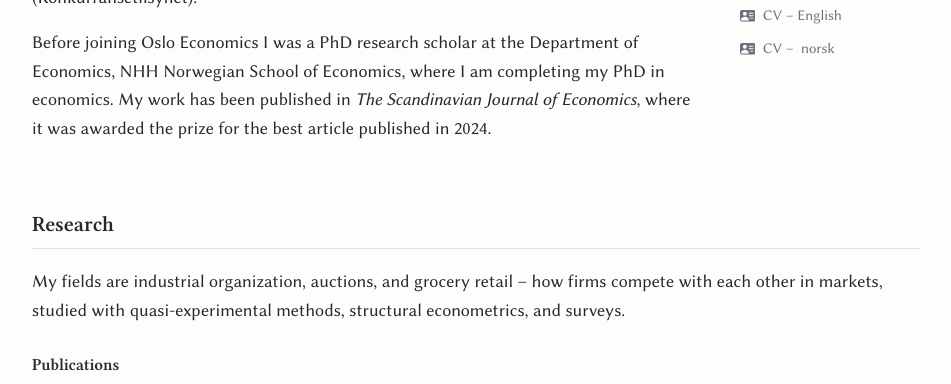
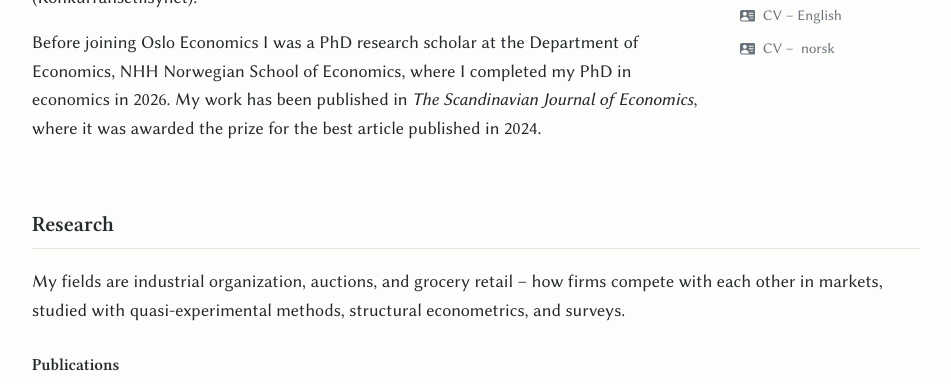
Before and after one commit to emilmsh/emilmsh.github.io, a plain HTML site: page index.html in a window 1280 px wide. Shown: the part 407-791 px from the top of the page, without its empty margins (164-1115 px from the left). Drawn offline with Linux system fonts and the light colour scheme.

Commit message:
Update bio: PhD completed
Co-Authored-By: Claude Fable 5.1 <noreply@anthropic.com>

```diff
--- a/index.html
+++ b/index.html
@@ -59,8 +59,8 @@
       </p>
       <p class="bio">
         Before joining Oslo Economics I was a PhD research scholar at the
-        Department of Economics, NHH Norwegian School of Economics, where I am
-        completing my PhD in economics. My work has been
+        Department of Economics, NHH Norwegian School of Economics, where I
+        completed my PhD in economics in 2026. My work has been
         published in <em>The Scandinavian Journal of Economics</em>, where it
         was awarded the prize for the best article published in 2024.
       </p>
```
